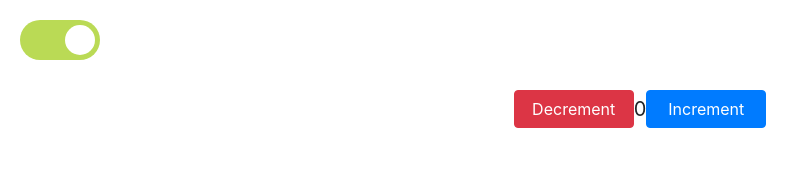
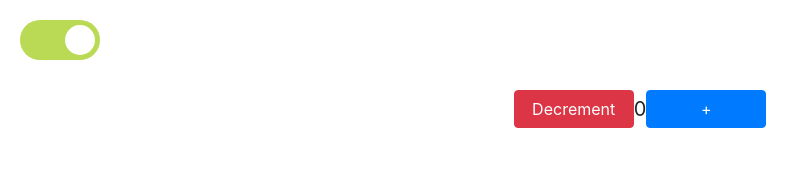
Before and after one commit to SarahAyuNanda/simple-increment-decrement, a React (Create React App) app: page / in a window 1280 px wide. Both pictures are taken after a click on the label 60 px from the left and 40 px from the top of the page. Shown: the top 180 px of the page, without its empty margins (0-809 px from the left). Built offline with nearby package versions, Linux system fonts and the light colour scheme.

Commit message:
[EDIT] Change element

```diff
--- a/src/components/Increment.js
+++ b/src/components/Increment.js
@@ -12,7 +12,7 @@ const Increment = (props) => {
     }
     return (
         <div>
-            <button id="increment" type="button" class="btn btn-primary" onClick={increment}>Increment</button>
+            <button id="increment" type="button" class="btn btn-primary" onClick={increment}>+</button>
         </div>
     );
 };
```
